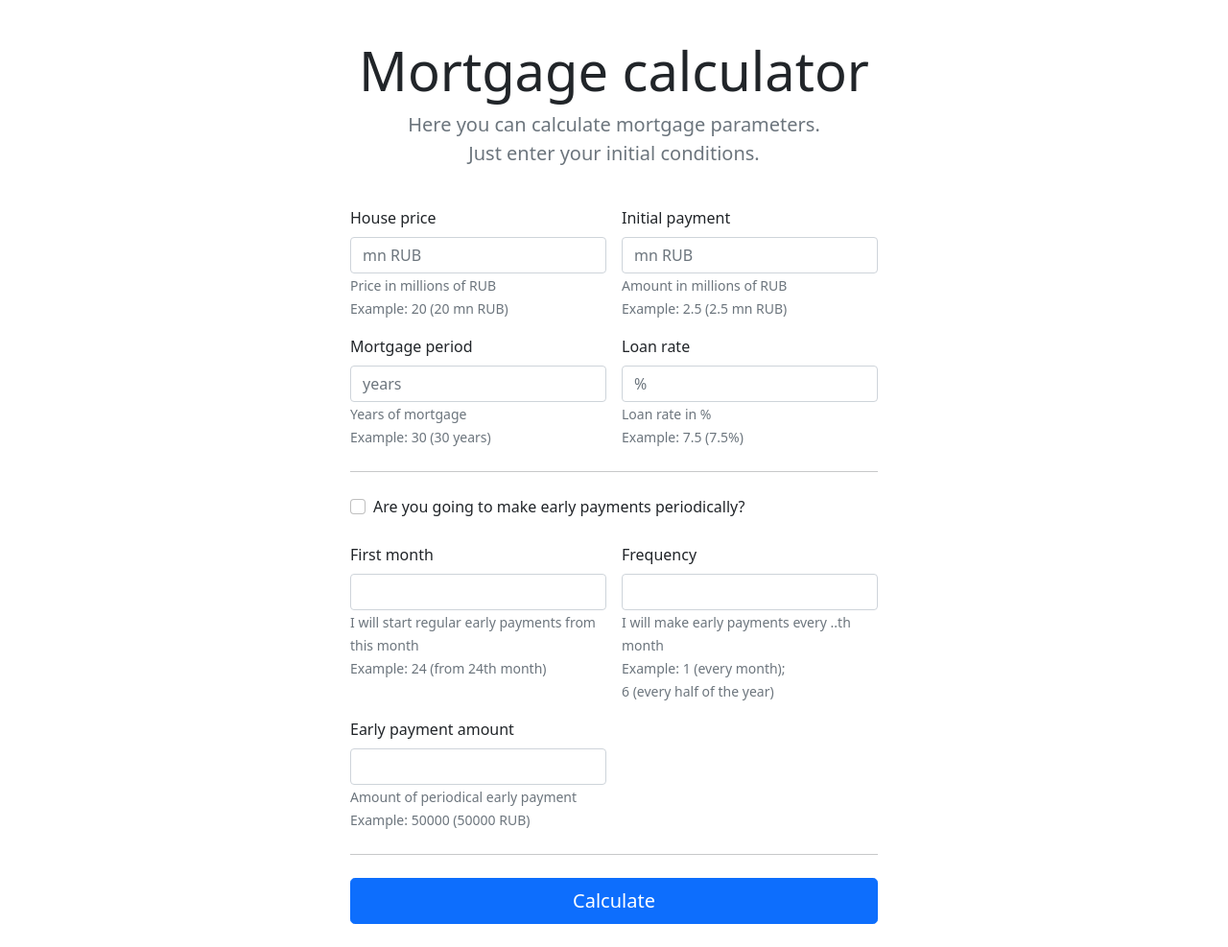
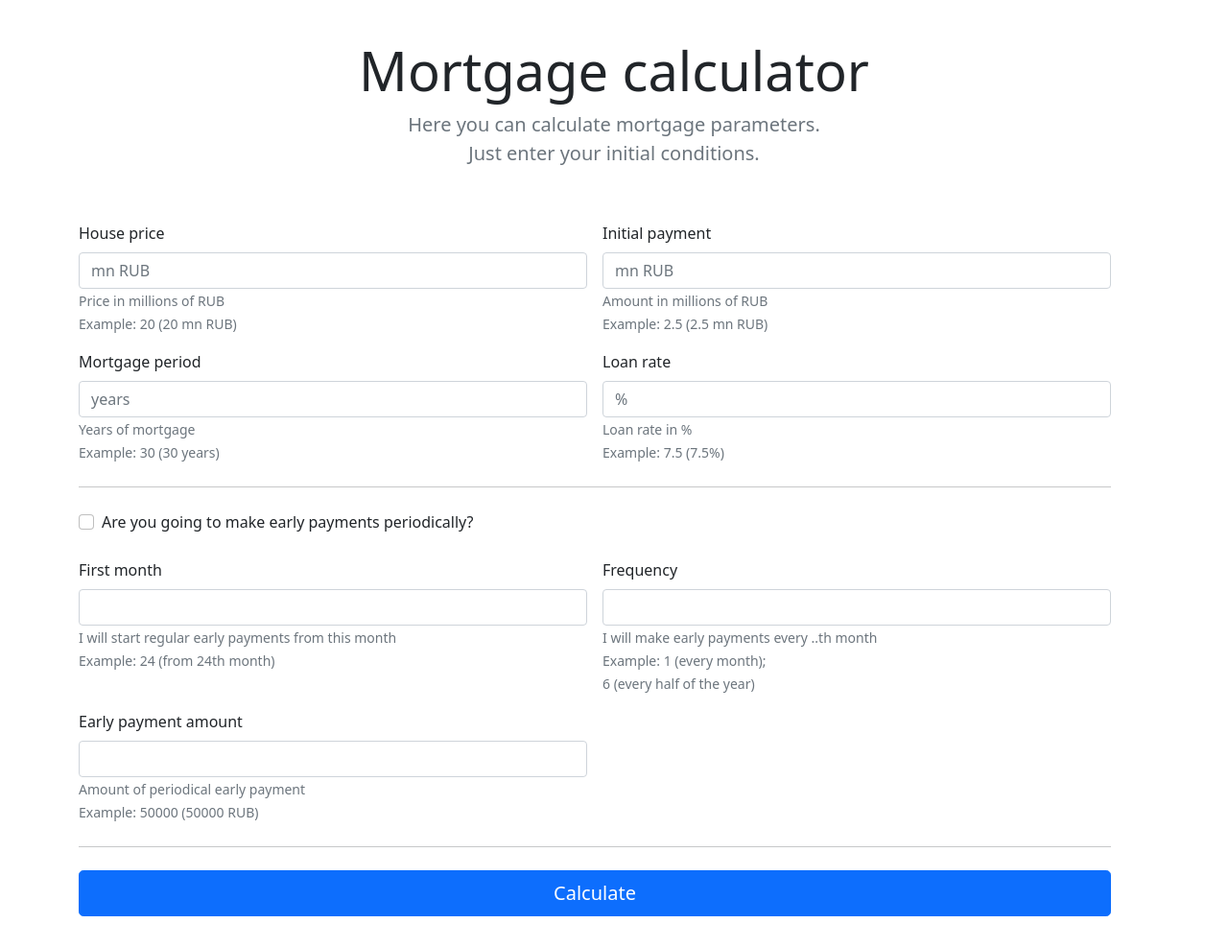
Before and after one commit to VladimirBlinov/Portal, a Django app: page /mortgage/ in a window 1280 px wide. Shown: the part 73-1060 px from the top of the page at 96% size. Before the commit the page ends 1036 px from the top, so only its background shows below. Run offline with Django 3.2, Linux system fonts and the light colour scheme.

Commit message:
changed template index mortgage width: auto

```diff
--- a/invportal/mortgage/templates/mortgage/index.html
+++ b/invportal/mortgage/templates/mortgage/index.html
@@ -11,7 +11,7 @@
       <div class="col-md-3 col-lg-3 order-md-last">
       </div>
 
-      <div class="col-md-3 col-lg-6">
+      <div class="col-md-3 col-lg-6" style="width: auto">
         <form class="needs-validation" action="{% url 'calendar' %}" method="post">
           {% csrf_token %}
           <div class="row g-3">
```
